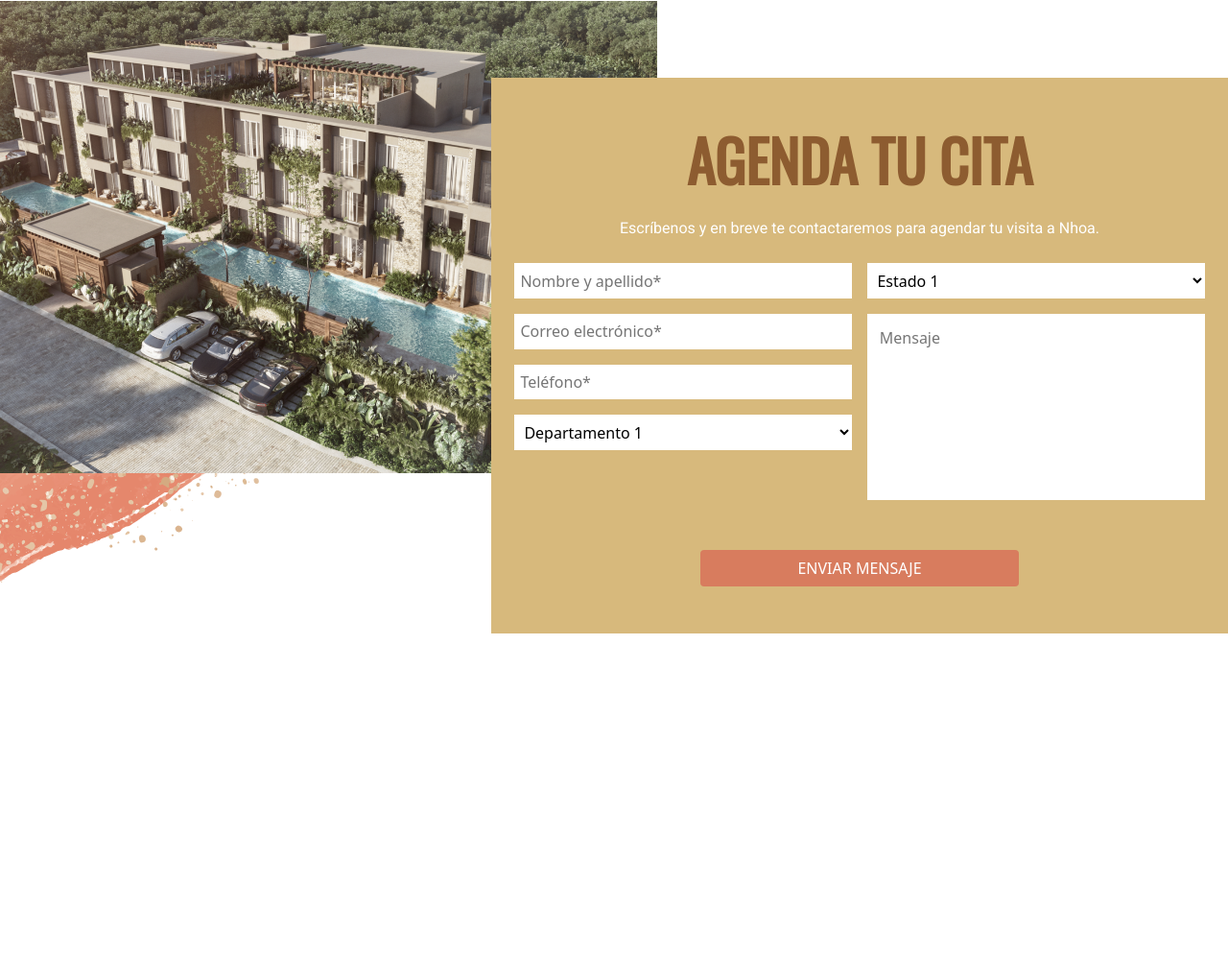
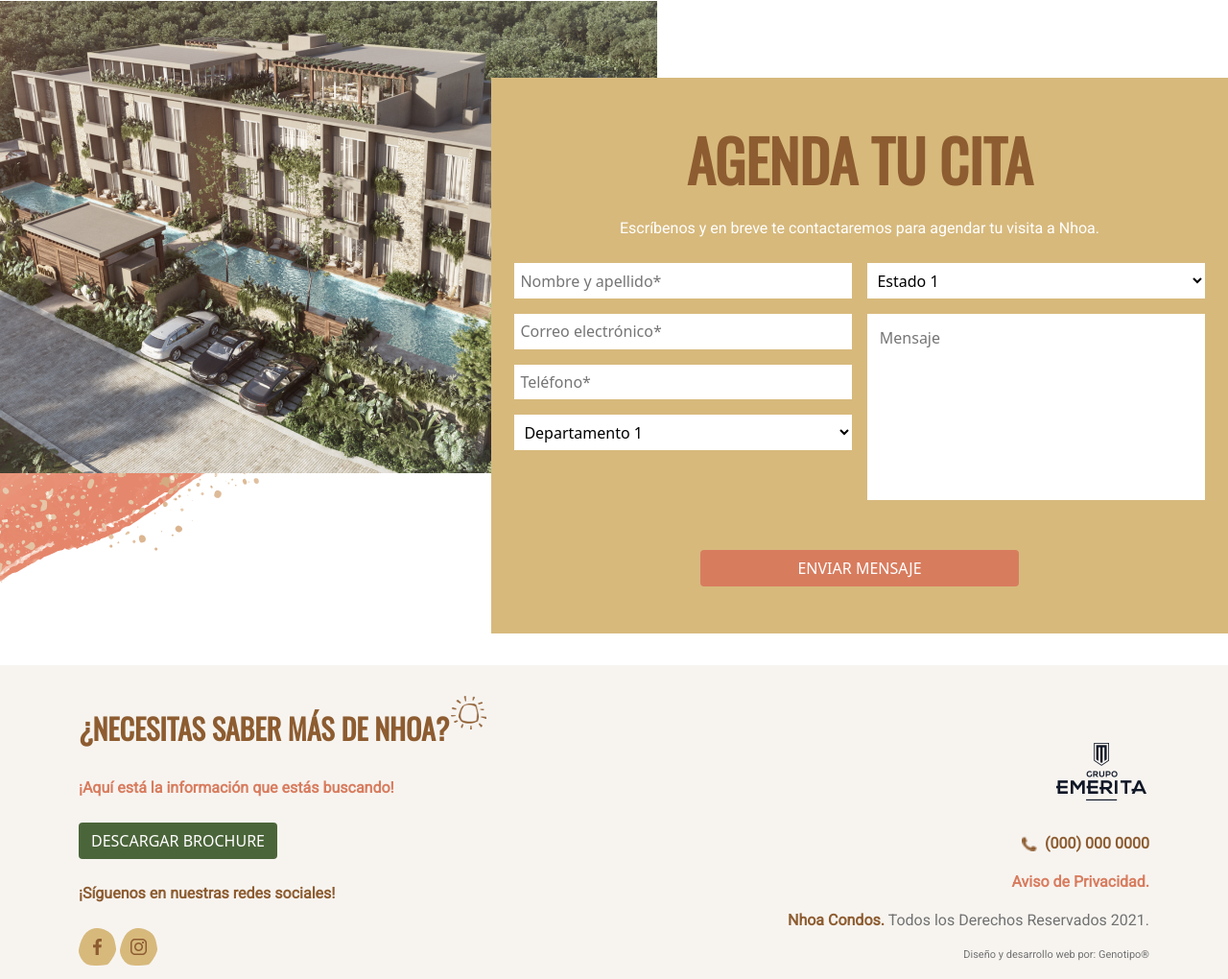
Before and after one commit to juliocsantaman/one-page-nhoa, a plain HTML site: page index.html in a window 1280 px wide. Shown: the part 4476-5496 px from the top of the page at 96% size. Before the commit the page ends 5169 px from the top, so only its background shows below. Drawn offline with nearby package versions, Linux system fonts and the light colour scheme.

Commit message:
Doing footer.

```diff
--- a/css/index.css
+++ b/css/index.css
@@ -289,10 +289,6 @@
   padding: 0.8rem;
 }
 
-.date__g-recaptcha  {
-  margin: auto;
-}
-
 .date__btn {
   width: 90%;
   background-color: #D87C5E;
@@ -300,6 +296,97 @@
   margin-top: 1rem;
 }
 /* END OF DATE */
+
+/* FOOTER */
+.footer {
+  background-color: #F7F4F0;
+  padding-top: 3rem;
+  /* position: relative; */
+}
+
+.footer__title {
+  color: #8D5C30;
+  font-weight: bold;
+  font-family: 'Oswald', sans-serif;
+  font-size: 1rem;
+}
+
+.footer__p1 {
+  color: #D87C5E;
+  font-weight: bold;
+  font-family: 'Roboto', sans-serif;
+  margin: 1.5rem 0rem;
+}
+
+.footer__btn {
+  background-color: #4B653A;
+  color: #FFFFFF;
+}
+
+.footer__p2 {
+  color: #8D5C30;
+  font-weight: bold;
+  font-family: 'Roboto', sans-serif;
+  margin: 1.5rem 0rem;
+}
+
+.footer__logo {
+  margin-top: 2rem;
+}
+
+.footer__telephone-container {
+  display: flex;
+  align-items: center;
+  margin: 2rem 0rem 1rem 0rem;
+  color: #8D5C30;
+  font-weight: bold;
+  font-family: 'Roboto', sans-serif;
+}
+
+.footer__icon--telephone {
+  width: 1rem;
+  height: 1rem;
+  margin-right: 0.5rem;
+}
+
+.footer__p3 {
+  color: #D87C5E;
+  font-weight: bold;
+  font-family: 'Roboto', sans-serif;
+}
+
+.footer__p4 {
+  color: #717171;
+  font-family: 'Roboto', sans-serif;
+}
+
+.footer__p4 span {
+  color: #8D5C30;
+  font-weight: bold;
+}
+
+.footer__p5 {
+  color: #717171;
+  font-size: 0.688rem;
+  font-family: 'Roboto', sans-serif;
+}
+
+.footer__title-container {
+  width: 100%;
+}
+
+.footer__title-container div {
+  width: max-content;
+  position: relative;
+}
+
+.footer__title-icon {
+  width: 2.3rem;
+  position: absolute;
+  top: -1rem;
+  right: -2.4rem;
+}
+/* END OF FOOTER */
 
 /*
 X-Small devices (portrait phones, less than 576px)
@@ -310,7 +397,13 @@ No media query for `xs` since this is the default in Bootstrap
 @media (min-width: 576px) {  }
 
 /* Medium devices (tablets, 768px and up) */
-@media (min-width: 768px) { }
+@media (min-width: 768px) {
+  /* FOOTER */
+  .footer__title {
+    font-size: 1.875rem;
+  }
+  /* END OF FOOTER*/
+}
 
 /* Large devices (desktops, 992px and up) */
 @media (min-width: 992px) {
@@ -478,6 +571,10 @@ No media query for `xs` since this is the default in Bootstrap
   /* END OF EXTRA IMG */
 
   /* DATE */
+  .date {
+    height: 43.25rem;
+  }
+
   .date__title {
     font-size: 3.75rem;
   }
@@ -504,6 +601,22 @@ No media query for `xs` since this is the default in Bootstrap
     /* padding: 0.4rem; */
   }
   /* END OF DATE */
+
+  /* FOOTER */
+  .footer__title {
+    font-size: 1.875rem;
+    margin-bottom: 2rem;
+  }
+
+  .footer__p1 {
+    margin-top: 0rem;
+  }
+
+  .footer__icon {
+    top: -1rem;
+    right: -2rem;
+  }
+  /* END OF FOOTER */
  }
 
 /* X-Large devices (large desktops, 1200px and up) */
--- a/index.html
+++ b/index.html
@@ -406,6 +406,46 @@
   </main>
   <!-- END OF MAIN -->
 
+  <!-- FOOTER -->
+  <footer class="footer">
+    <div class="container">
+      <div class="row">
+        <div class="col-12 col-lg-6 d-flex flex-column align-items-center align-items-lg-start">
+          <div class="footer__title-container d-md-flex justify-content-md-center justify-content-lg-start">
+            <div>
+              <h3 class="footer__title">¿NECESITAS SABER MÁS DE NHOA?</h3>
+              <img class="footer__title-icon" src="./img/sun.png" alt="Sun">
+            </div>
+          </div>
+
+          <p class="footer__p1">
+            ¡Aquí está la información que estás buscando!
+          </p>
+          <a class="footer__btn btn" href="#">DESCARGAR BROCHURE</a>
+          <p class="footer__p2">
+            ¡Síguenos en nuestras redes sociales!
+          </p>
+          <div>
+            <a class="footer__icon" href="#"><img src="./img/facebook-icon-2.png" alt="Facebook icon"></a>
+            <a class="footer__icon footer__icon-instagram" href="#"><img src="./img/instagram-icon-2.png"
+                alt="Instagram icon"></a>
+          </div>
+        </div>
+        <div class="col-12 col-lg-6 d-flex flex-column align-items-center align-items-lg-end text-center">
+          <a href="#"><img class="footer__logo" src="./img/logo-group-emerita.png" alt="Logo Grupo Emerita"></a>
+          <div class="footer__telephone-container">
+            <img class="footer__icon footer__icon--telephone" src="./img/telephone-icon-2.png" alt="Telephone icon">
+            <span>(000) 000 0000</span>
+          </div>
+          <p class="footer__p3">Aviso de Privacidad.</p>
+          <p class="footer__p4"><span>Nhoa Condos.</span> Todos los Derechos Reservados 2021.</p>
+          <p class="footer__p5">Diseño y desarrollo web por: Genotipo®</p>
+        </div>
+      </div>
+    </div>
+  </footer>
+  <!-- END OF FOOTER -->
+
   <!-- SCRIPTS -->
 
   <!-- BOOTSTRAP -->
```
Also changed, not shown: img/facebook-icon-2.png (added), img/instagram-icon-2.png (added), img/logo-group-emerita.png (added), img/telephone-icon-2.png (added).
